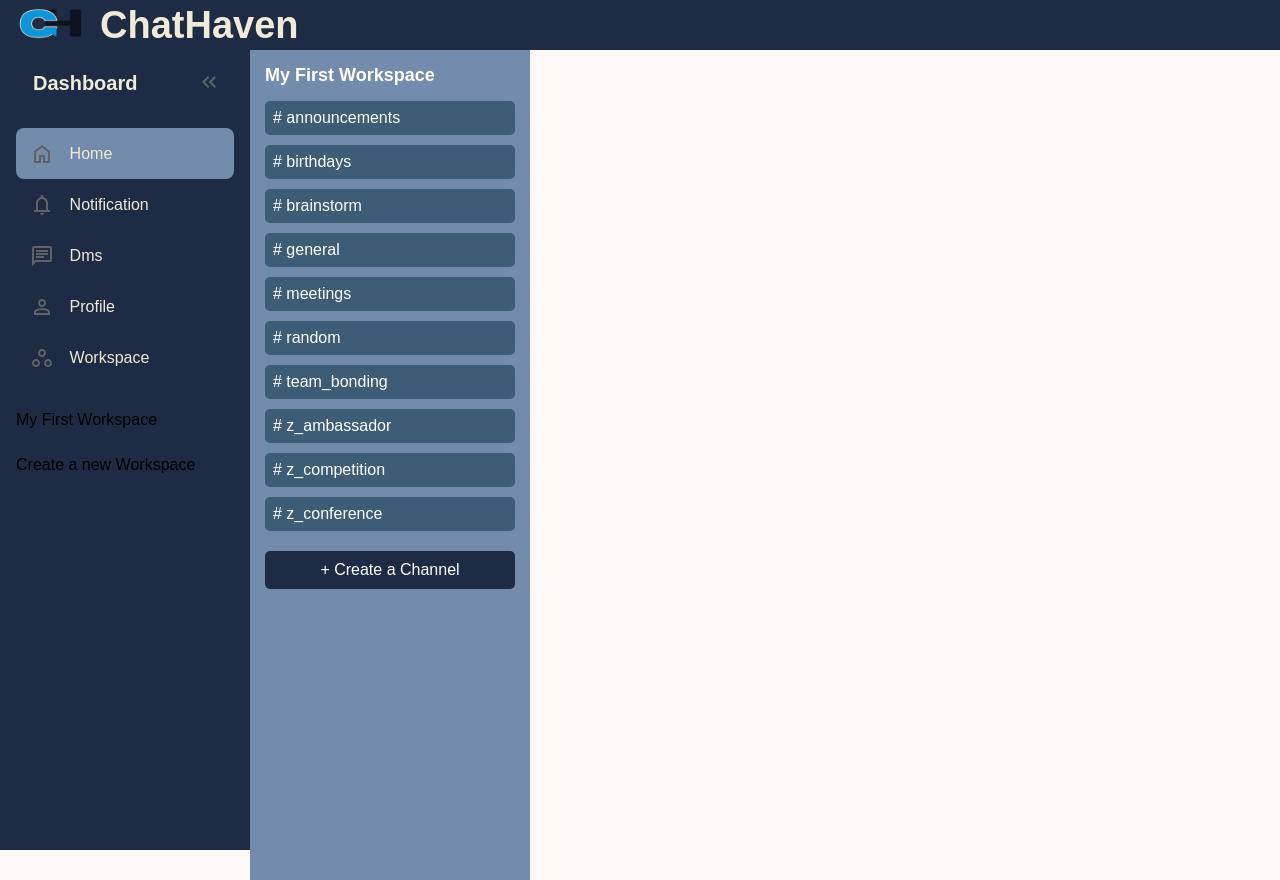
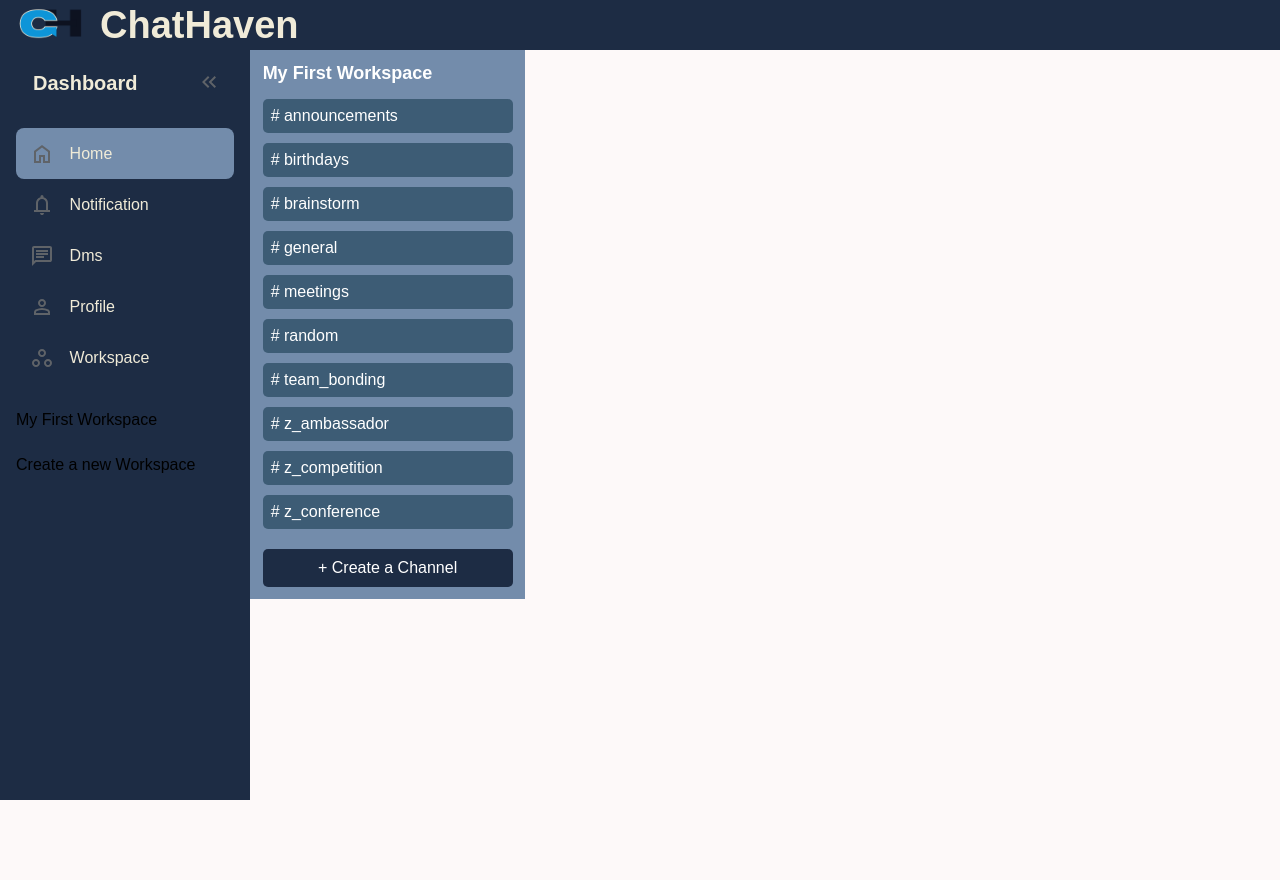
Before and after one commit to First-Time-Coders/FirstTimeCoders-SOEN341_Project_W25, a Django app: template api/templates/api/dashboard-admin.html in a window 1280 px wide. After the commit the page ends 800 px from the top, so only its background shows below. Run offline with Django 4.2, Linux system fonts and the light colour scheme; the template is opened without the code that fills it, so the values that code supplies are empty; some libraries are stand-ins or nearby versions.

Commit message:
fix height issue (for now...)

```diff
--- a/api/static/css/dashboard.css
+++ b/api/static/css/dashboard.css
@@ -11,7 +11,10 @@
      color: black;
      display: grid;
      grid-template-columns: auto 1fr;
+     height: 100vh;
  }
+
+
  #topbar {
     width: 100%;
     height: 50px; /* Adjust height as needed */
@@ -33,26 +36,30 @@
 
  .page-container {
     display: flex;
+     flex-grow: 1;
     padding-top: 50px; /* Offset for the fixed top bar */
     height: calc(100vh - 50px); /* Full height minus top bar */
-     flex-grow: 1;
-    min-height: 100vh;
+    align-items: stretch;
  }
 
 
+
  #sidebar {
+     height: 100%;
      box-sizing: border-box;
-     height: 100vh;
      width: 250px;
      padding: 5px 1em;
      background-color: #1d2c44; /*Change it (background color of sidebar*/
-     border-right: 1px #f0ebd8;
+
      position: sticky;
      top: 0;
      align-self: start;
      transition: 300ms ease-in-out;
      overflow: hidden;
      text-wrap: nowrap;
+      display: flex;
+     flex-direction: column; /* Ensures content inside stacks properly */
+    flex-shrink: 0;
 
  }
 
@@ -156,16 +163,22 @@
 
 
 
+#channelbar {
+    height: 100%;
+    display: flex;
+    flex-direction: column;
 
+
+
+}
 
  .container-channels {
             width: 250px;
-            height: 100vh;
             background-color: #738cab;
             color: white;
-            padding: 15px;
-            display: flex;
-            flex-direction: column;
+
+            padding: .79em;
+
         }
 
         .workspace-name {
--- a/api/templates/api/dashboard-admin.html
+++ b/api/templates/api/dashboard-admin.html
@@ -88,8 +88,10 @@
         </ul>
 
     </nav>
-    <main>
+    <main id="channelbar">
+
         <div class="container-channels">
+
             <div class="workspace-name">My First Workspace</div>
         <div class="channels">
             <div class="channel"># announcements</div>
```
